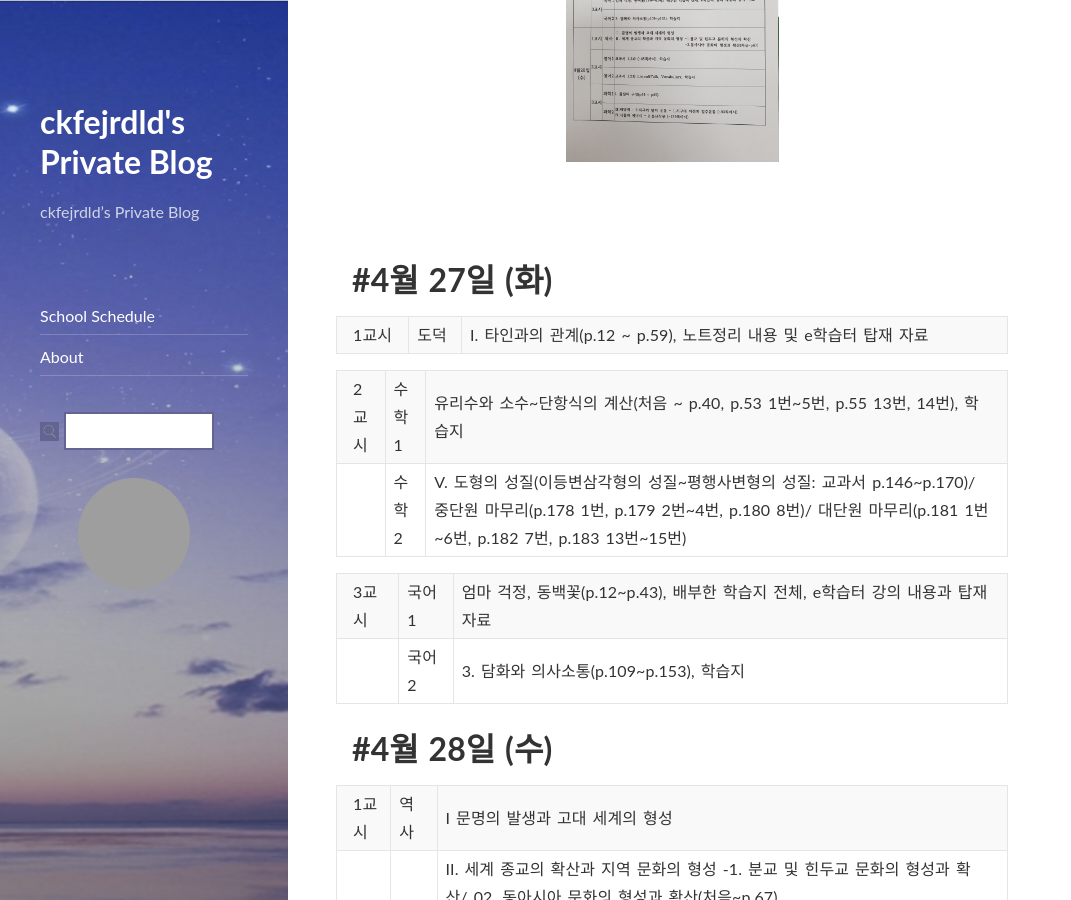
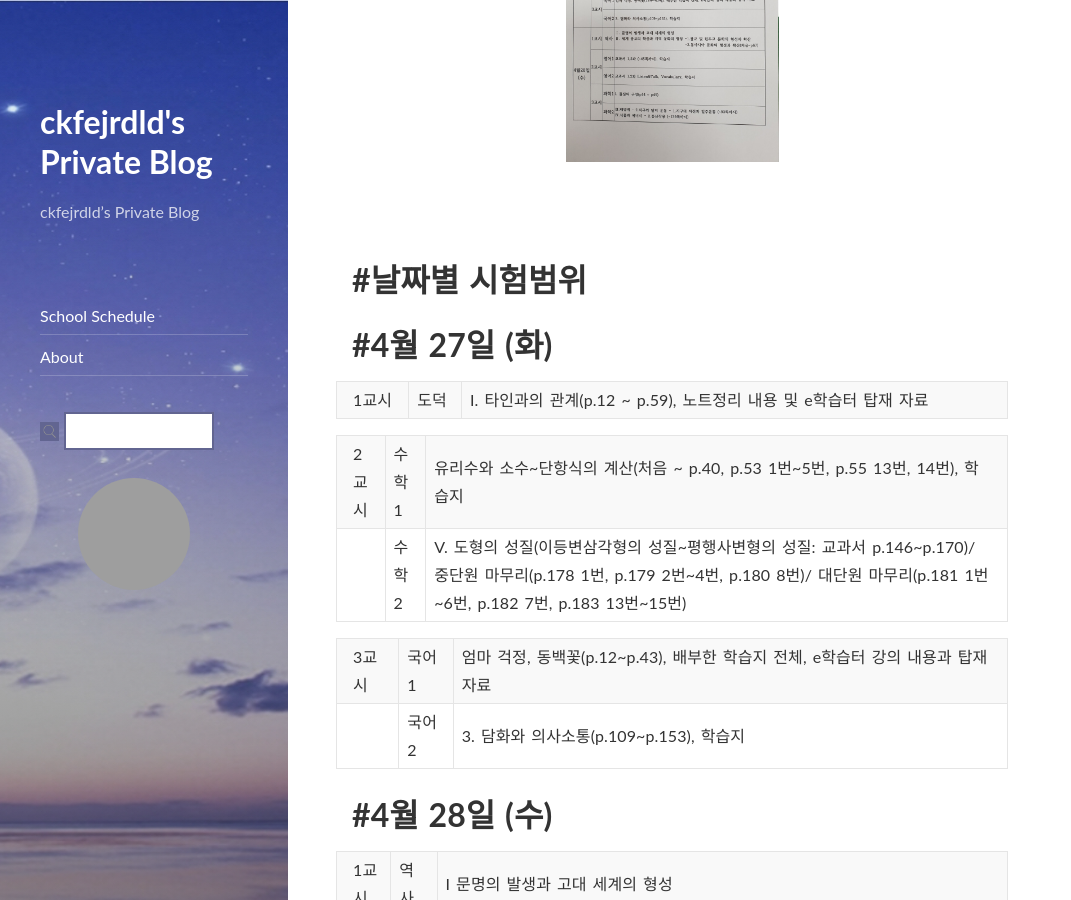
Before and after one commit to ckfejrdld/ckfejrdld.github.io, a Jekyll site: the page built from _posts/2021-04-17-shinchang-middleschool-mid2-testrange.markdown, in a window 1280 px wide and 900 px high, scrolled down 379 px. Shown: the whole window, without its empty margins (0-1071 px from the left). Built offline with Jekyll 4.4.1, drawn with Linux system fonts in a browser that asks for light colours; nearby versions of some CDN libraries; comment, search, counter and statistics services are not loaded; grey boxes are pictures that could not be loaded.

Commit message:
Update 2021-04-17-shinchang-middleschool-mid2-testrange.markdown

```diff
--- a/_posts/2021-04-17-shinchang-middleschool-mid2-testrange.markdown
+++ b/_posts/2021-04-17-shinchang-middleschool-mid2-testrange.markdown
@@ -7,6 +7,9 @@ tags: Schedule first mid test
 comments: true
 header-img: img/schedule/Test_range.jpg
 ---
+
+#날짜별 시험범위
+======
 
 #4월 27일 (화)
 ======
```
